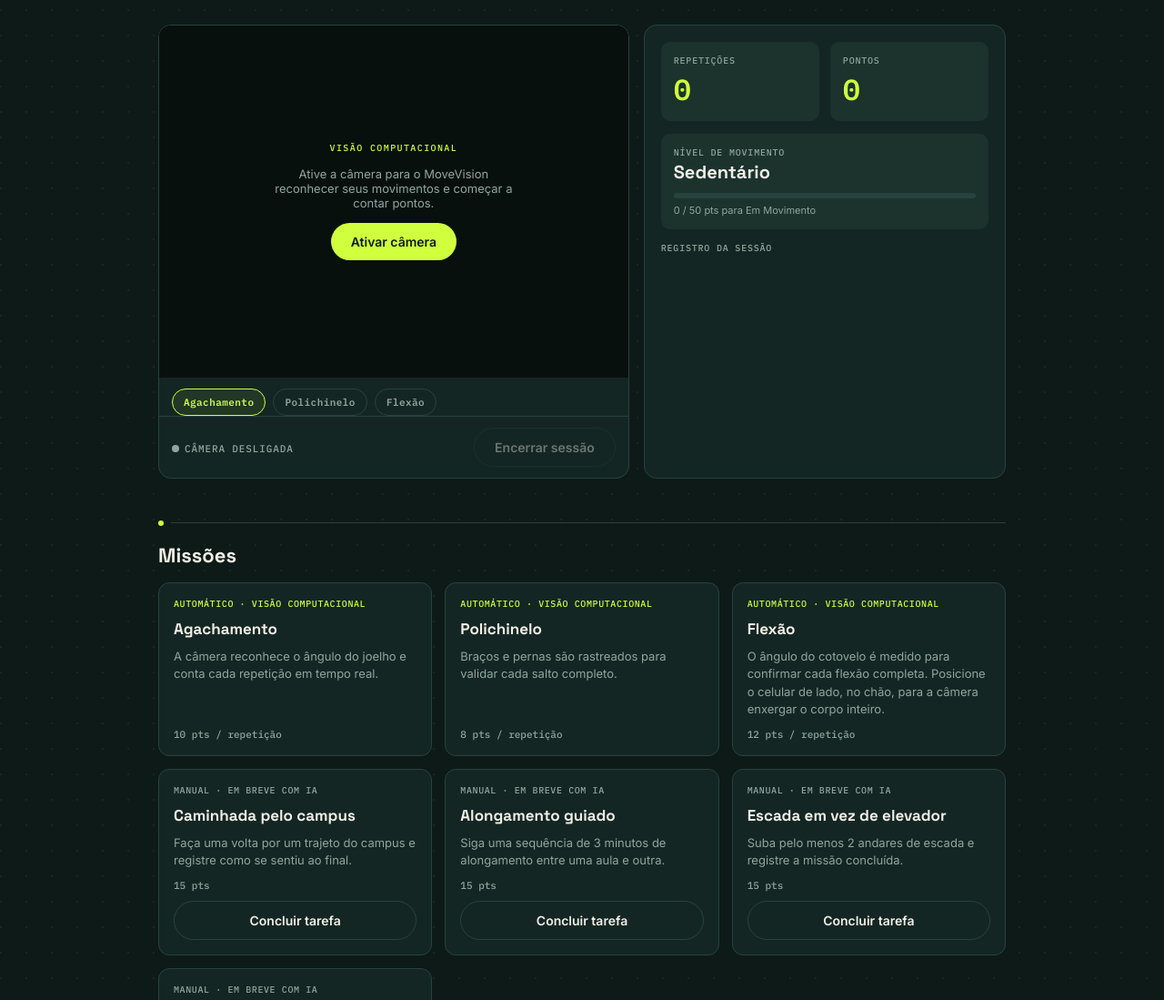
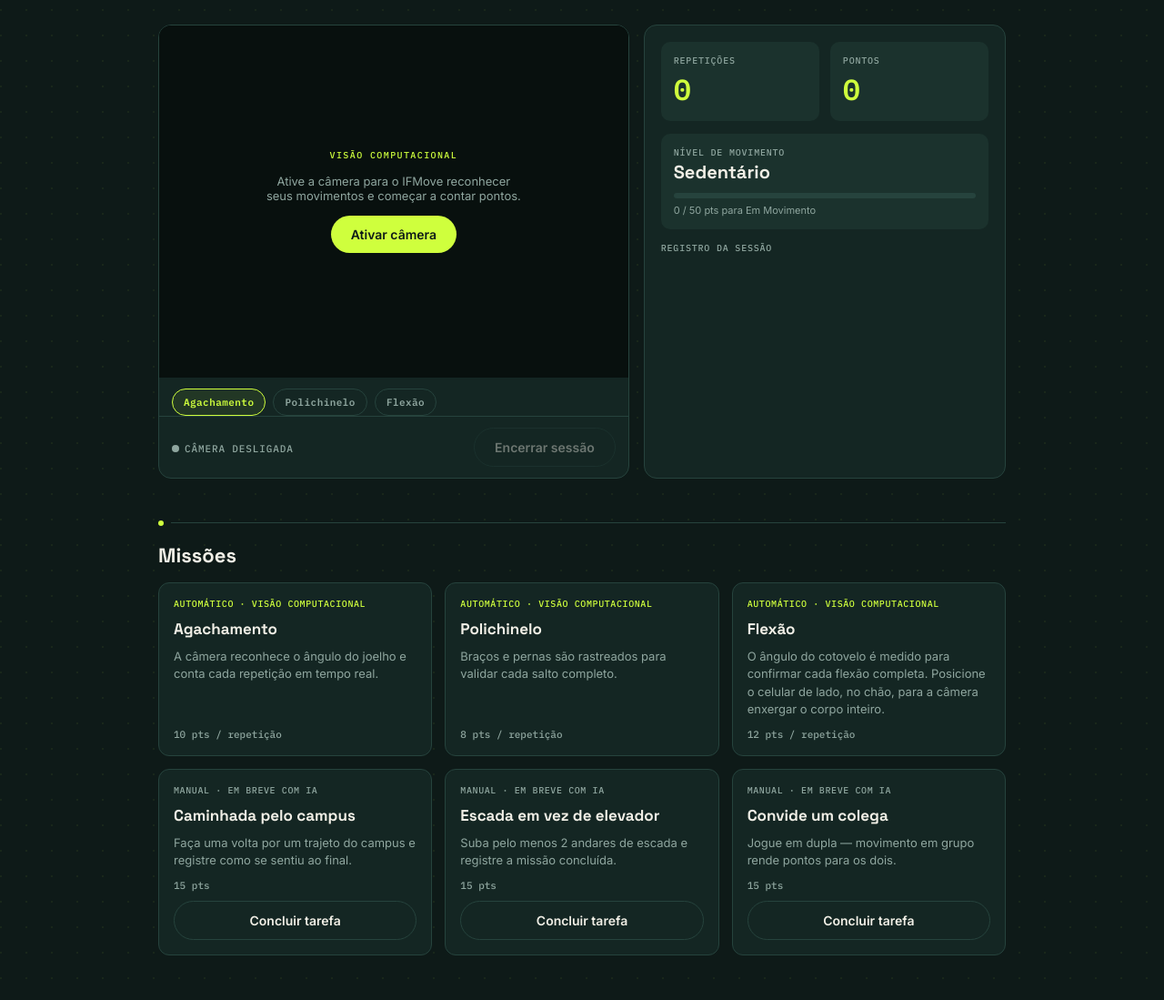
Before and after one commit to leticiarenely/ifmove, a plain HTML site: page index.html in a window 1280 px wide. Shown: the part 186-1285 px from the top of the page at 91% size. Drawn offline with Linux system fonts and the light colour scheme.

Commit message:
fix: remover errors ortográficos e caixas desnecessárias

```diff
--- a/index.html
+++ b/index.html
@@ -11,7 +11,7 @@
 <body>
 
 <header>
-  <div class="eyebrow">Proposta de jogo digital</div>
+  <div class="eyebrow">Proposta de jogo digital · roteiro</div>
   <h1>IFMove</h1>
   <p>Um jogo de bem-estar para todo o campus. Sua câmera do celular reconhece seu movimento em tempo real, conta as repetições e valida a postura — direto no navegador.</p>
 </header>
@@ -24,7 +24,7 @@
         <canvas id="overlay"></canvas>
         <div class="cam-overlay-msg" id="camMsg">
           <div class="eyebrow" style="font-size:10px;">visão computacional</div>
-          <p id="camMsgText">Ative a câmera para o MoveVision reconhecer seus movimentos e começar a contar pontos.</p>
+          <p id="camMsgText">Ative a câmera para o IFMove reconhecer seus movimentos e começar a contar pontos.</p>
           <button class="btn-go" id="startBtn">Ativar câmera</button>
         </div>
       </div>
--- a/script.js
+++ b/script.js
@@ -4,7 +4,6 @@
     { tag:'automático · visão computacional', manual:false, name:'Polichinelo', desc:'Braços e pernas são rastreados para validar cada salto completo.', pts:'8 pts / repetição' },
     { tag:'automático · visão computacional', manual:false, name:'Flexão', desc:'O ângulo do cotovelo é medido para confirmar cada flexão completa. Posicione o celular de lado, no chão, para a câmera enxergar o corpo inteiro.', pts:'12 pts / repetição' },
     { tag:'manual · em breve com IA', manual:true, name:'Caminhada pelo campus', desc:'Faça uma volta por um trajeto do campus e registre como se sentiu ao final.', pts:'15 pts' },
-    { tag:'manual · em breve com IA', manual:true, name:'Alongamento guiado', desc:'Siga uma sequência de 3 minutos de alongamento entre uma aula e outra.', pts:'15 pts' },
     { tag:'manual · em breve com IA', manual:true, name:'Escada em vez de elevador', desc:'Suba pelo menos 2 andares de escada e registre a missão concluída.', pts:'15 pts' },
     { tag:'manual · em breve com IA', manual:true, name:'Convide um colega', desc:'Jogue em dupla — movimento em grupo rende pontos para os dois.', pts:'15 pts' },
   ];
```
